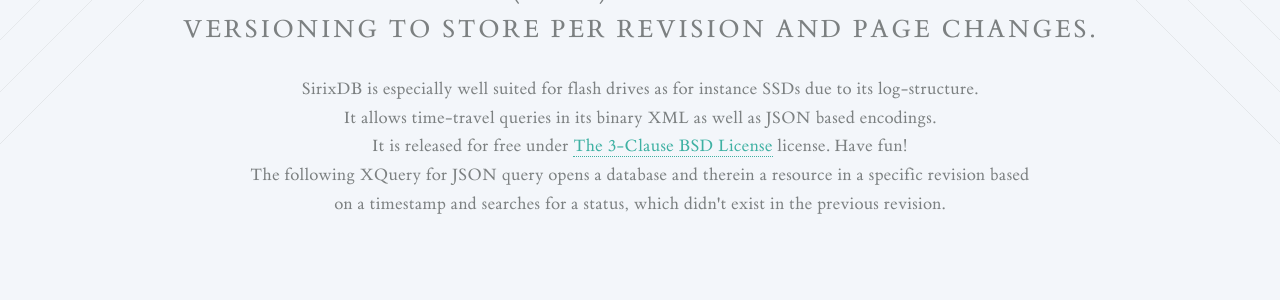
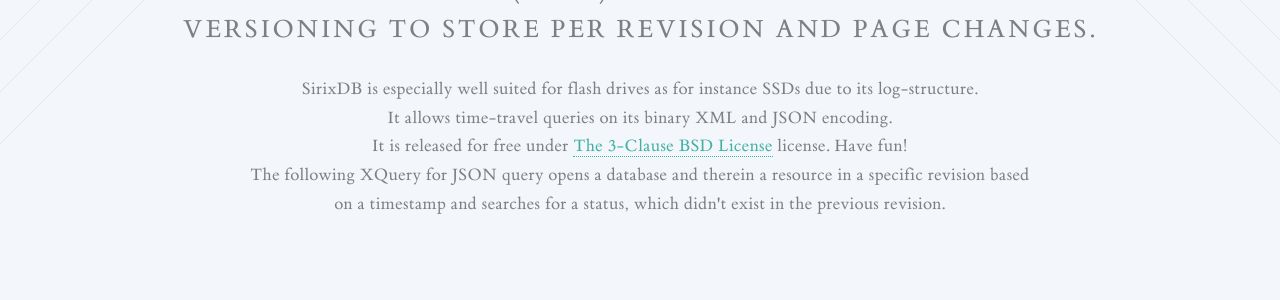
Before and after one commit to sirixdb/sirixdb.github.io, a Jekyll site: the page built from index.html, in a window 1280 px wide and 900 px high, scrolled down 793 px. Shown: the part 153-453 px from the top of the window. Built offline with Jekyll 4.4.1, drawn with Linux system fonts in a browser that asks for light colours.

Commit message:
Update index.html

```diff
--- a/index.html
+++ b/index.html
@@ -11,7 +11,7 @@
 					It uses <strong>copy-on-write</strong> (CoW) snapshots as well as data page versioning to store per revision and page changes.</h2>
 					<p>SirixDB is especially well suited for flash drives as for instance SSDs due to its log-structure.
 					<br />
-					It allows <strong>time-travel</strong> queries in its binary <strong>XML</strong> as well as <strong>JSON</strong> based encodings.
+					It allows <strong>time-travel</strong> queries on its binary <strong>XML</strong> and <strong>JSON</strong> encoding.
                                         <br />
 					It is released for free under <a href="https://opensource.org/licenses/BSD-3-Clause">The 3-Clause BSD License</a> license. Have fun!</p>
 
```
